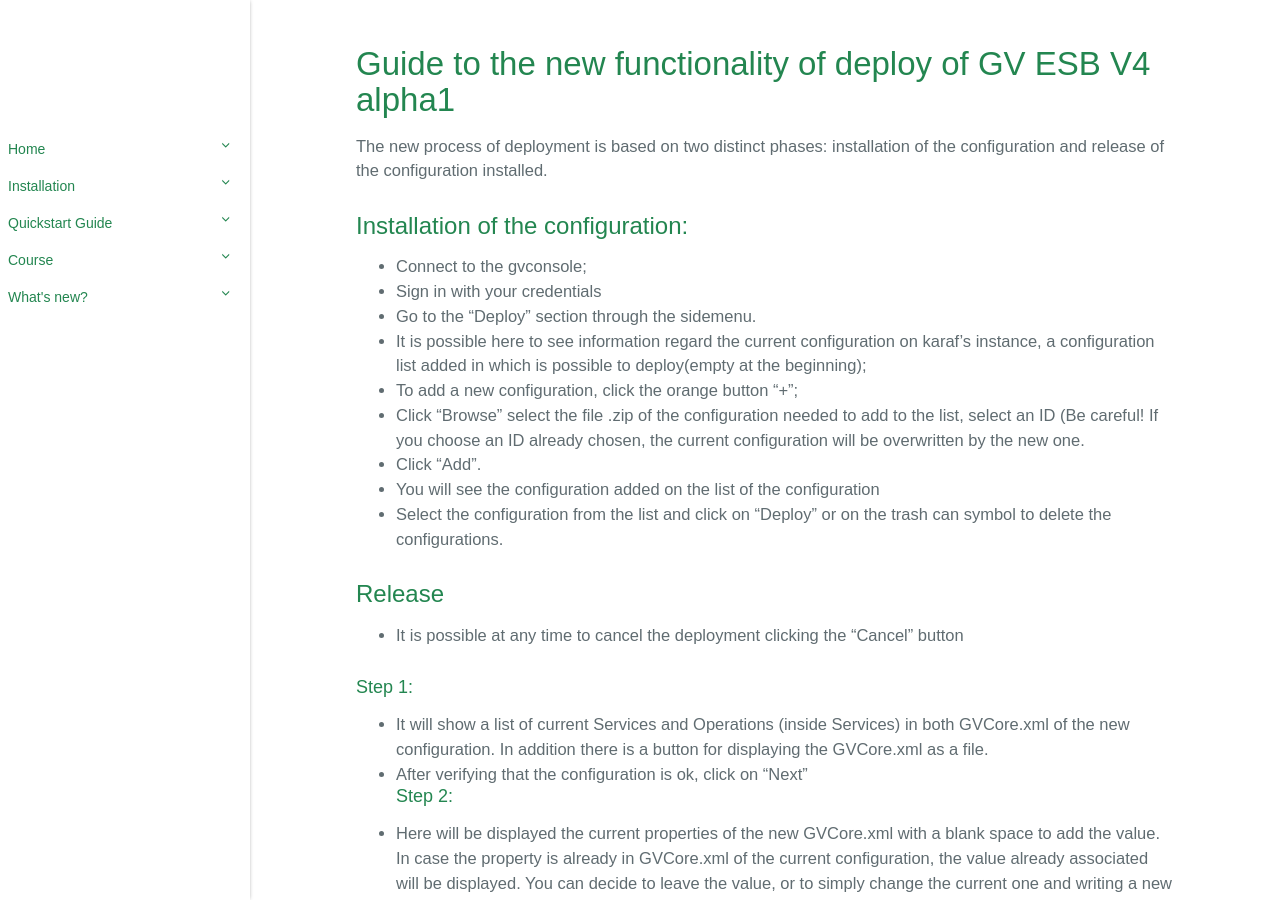
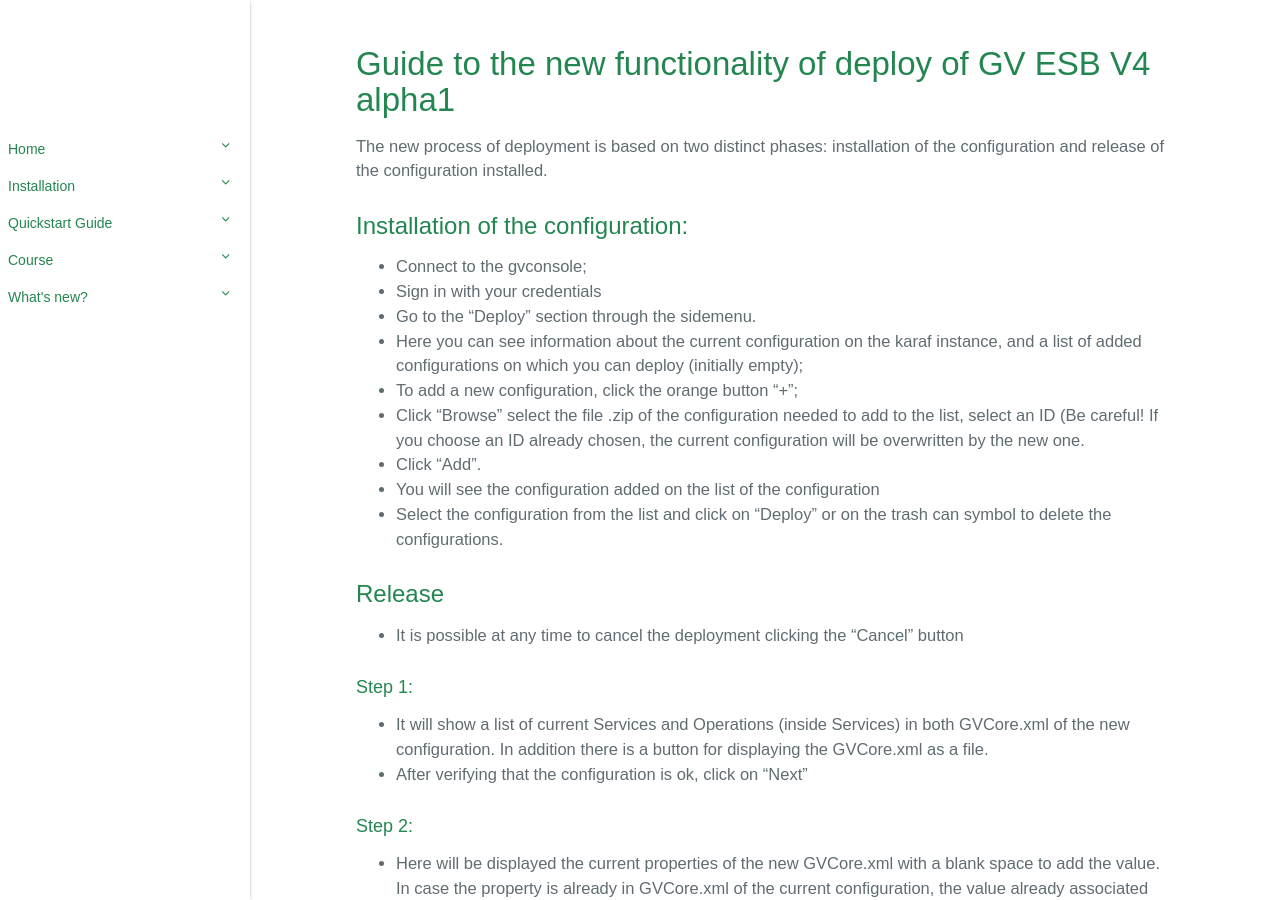
Before and after one commit to dianamw/GreenVulcano-Beta, a Jekyll site: the page built from pages/New_deploy.md, in a window 1280 px wide and 900 px high. Built offline with Jekyll 4.4.1, drawn with Linux system fonts in a browser that asks for light colours; our own code applies the rules of GitHub Pages for plain Markdown files; the repository's description, which GitHub fills in, is left out.

Commit message:
Update New_deploy.md

```diff
--- a/pages/New_deploy.md
+++ b/pages/New_deploy.md
@@ -7,7 +7,7 @@ The new process of deployment is based on two distinct phases: installation of t
 * Connect to the gvconsole;
 * Sign in with your credentials
 * Go to the “Deploy” section through the sidemenu.
-* It is possible here to see information regard the current configuration on karaf's instance, a configuration list added in which is 	   possible to deploy(empty at the beginning);
+* Here you can see information about the current configuration on the karaf instance, 	and a list of added configurations on which you   can deploy (initially empty);
 * To add a new configuration, click the orange button “+”;
 * Click “Browse” select the file .zip of the configuration needed to add to the list, select an ID (Be careful! If you choose an ID       already chosen, the current configuration will be overwritten by the new one.
 * Click “Add”.
@@ -22,6 +22,7 @@ The new process of deployment is based on two distinct phases: installation of t
 
 * It will show a list of current Services and Operations (inside Services) in both GVCore.xml of the new configuration. In addition there is a button for displaying the GVCore.xml as a file.
 * After verifying that the configuration is ok, click on "Next"
+
 #### Step 2:
 
 * Here will be displayed the current properties of the new GVCore.xml with a blank space to add the value. In case the property is already in GVCore.xml of the current configuration, the value already associated will be displayed. You can decide to leave 	the value, or to simply change the current one and writing a new one.
```
